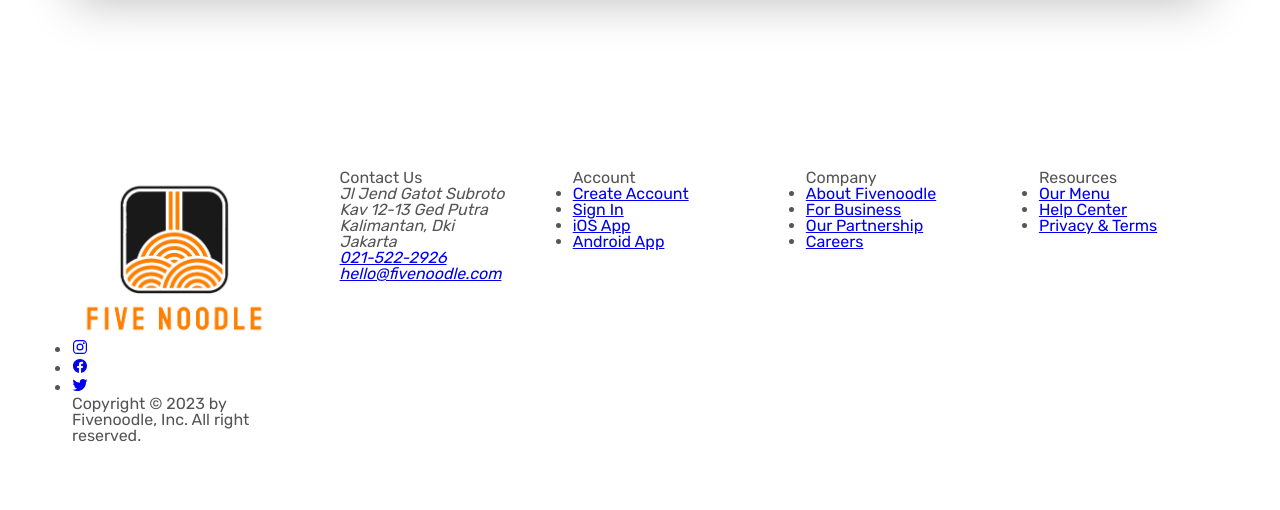
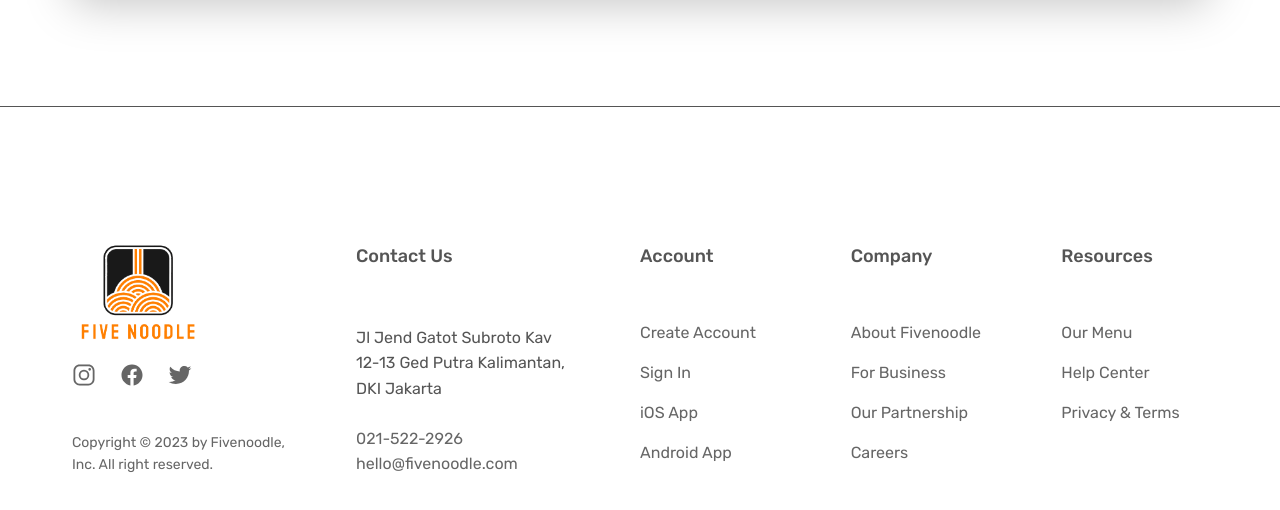
Before and after one commit to prabuhadi/fivenoodle, a plain HTML site: page index.html in a window 1280 px wide. Shown: the part 6594-7104 px from the top of the page. Drawn offline with nearby package versions, Linux system fonts and the light colour scheme.

Commit message:
Finishing footer feature, fixing some margin each section

```diff
--- a/index.html
+++ b/index.html
@@ -427,24 +427,30 @@
     ></script>
 
     <footer class="footer">
-      <div class="container grid grid--5-cols">
+      <div class="container grid grid--footer">
         <div class="logo-col">
           <a href="#"
             ><img
-              class="logo"
+              class="footer-logo"
               src="/img/logo/5noodle-logo.png"
               alt="fivenoodle logo"
           /></a>
 
           <ul class="social-links">
             <li>
-              <a href="#"><ion-icon name="logo-instagram"></ion-icon></a>
+              <a class="footer-link" href="#"
+                ><ion-icon class="social-icon" name="logo-instagram"></ion-icon
+              ></a>
             </li>
             <li>
-              <a href="#"><ion-icon name="logo-facebook"></ion-icon></a>
+              <a class="footer-link" href="#"
+                ><ion-icon class="social-icon" name="logo-facebook"></ion-icon
+              ></a>
             </li>
             <li>
-              <a href="#"><ion-icon name="logo-twitter"></ion-icon></a>
+              <a class="footer-link" href="#"
+                ><ion-icon class="social-icon" name="logo-twitter"></ion-icon
+              ></a>
             </li>
           </ul>
 
@@ -455,39 +461,42 @@
         <div class="address-col">
           <p class="footer-heading">Contact Us</p>
           <address class="contacts">
-            <p>
-              Jl Jend Gatot Subroto Kav 12-13 Ged Putra Kalimantan, Dki Jakarta
+            <p class="address">
+              Jl Jend Gatot Subroto Kav 12-13 Ged Putra Kalimantan, DKI Jakarta
             </p>
             <p>
-              <a href="tel:021-522-2926">021-522-2926</a> <br />
-              <a href="mailto:hello@fivenoodle.com">hello@fivenoodle.com</a>
+              <a class="footer-link" href="tel:021-522-2926">021-522-2926</a>
+              <br />
+              <a class="footer-link" href="mailto:hello@fivenoodle.com"
+                >hello@fivenoodle.com</a
+              >
             </p>
           </address>
         </div>
         <nav class="nav-col">
           <p class="footer-heading">Account</p>
           <ul class="footer-nav">
-            <li><a href="#">Create Account</a></li>
-            <li><a href="#">Sign In</a></li>
-            <li><a href="#">iOS App</a></li>
-            <li><a href="#">Android App</a></li>
+            <li><a class="footer-link" href="#">Create Account</a></li>
+            <li><a class="footer-link" href="#">Sign In</a></li>
+            <li><a class="footer-link" href="#">iOS App</a></li>
+            <li><a class="footer-link" href="#">Android App</a></li>
           </ul>
         </nav>
         <nav class="nav-col">
           <p class="footer-heading">Company</p>
           <ul class="footer-nav">
-            <li><a href="#">About Fivenoodle</a></li>
-            <li><a href="#">For Business</a></li>
-            <li><a href="#">Our Partnership</a></li>
-            <li><a href="#">Careers</a></li>
+            <li><a class="footer-link" href="#">About Fivenoodle</a></li>
+            <li><a class="footer-link" href="#">For Business</a></li>
+            <li><a class="footer-link" href="#">Our Partnership</a></li>
+            <li><a class="footer-link" href="#">Careers</a></li>
           </ul>
         </nav>
         <nav class="nav-col">
           <p class="footer-heading">Resources</p>
           <ul class="footer-nav">
-            <li><a href="#">Our Menu</a></li>
-            <li><a href="#">Help Center</a></li>
-            <li><a href="#">Privacy & Terms</a></li>
+            <li><a class="footer-link" href="#">Our Menu</a></li>
+            <li><a class="footer-link" href="#">Help Center</a></li>
+            <li><a class="footer-link" href="#">Privacy & Terms</a></li>
           </ul>
         </nav>
       </div>
--- a/style.css
+++ b/style.css
@@ -3,6 +3,7 @@
 
 Main Color: #FF7F00
 tint color: #fff2e6, #ffe5cc, #ffbf80, #ff9933, #e67200, #4c2600
+#666
 #555
 #333
 */
@@ -588,7 +589,7 @@ strong {
 /*//////// CTA Section ////////*/
 
 .section-cta {
-  padding: 96px 0;
+  padding: 96px 0 128px;
 }
 
 .cta {
@@ -672,5 +673,76 @@ strong {
 /*//////// Footer ////////*/
 
 .footer {
-  padding: 96px 0;
+  padding: 128px 0;
+  border-top: 1px solid #555;
 }
+
+.grid--footer {
+  grid-template-columns: 1.5fr 1.5fr 1fr 1fr 1fr;
+}
+
+.footer-logo {
+  display: block;
+  margin-bottom: 20px;
+  height: 108px;
+}
+
+.footer-heading {
+  font-size: 18px;
+  font-weight: 500;
+  margin-top: 12px;
+  margin-bottom: 60px;
+}
+
+.footer-nav {
+  list-style: none;
+  display: flex;
+  flex-direction: column;
+  gap: 24px;
+}
+
+.footer-link:link,
+.footer-link:visited {
+  text-decoration: none;
+  font-size: 16px;
+  color: #666;
+  transition: all 0.3s;
+}
+
+.footer-link:hover,
+.footer-link:active {
+  color: #333;
+}
+
+.social-links {
+  list-style: none;
+  display: flex;
+  gap: 24px;
+}
+
+.social-icon {
+  height: 24px;
+  width: 24px;
+}
+
+.copyright {
+  font-size: 14px;
+  color: #666;
+  line-height: 1.6;
+  margin-top: auto;
+}
+
+.logo-col {
+  display: flex;
+  flex-direction: column;
+}
+
+.contacts {
+  font-style: normal;
+  font-size: 16px;
+  line-height: 1.6;
+}
+
+.address {
+  margin-bottom: 24px;
+}
```
